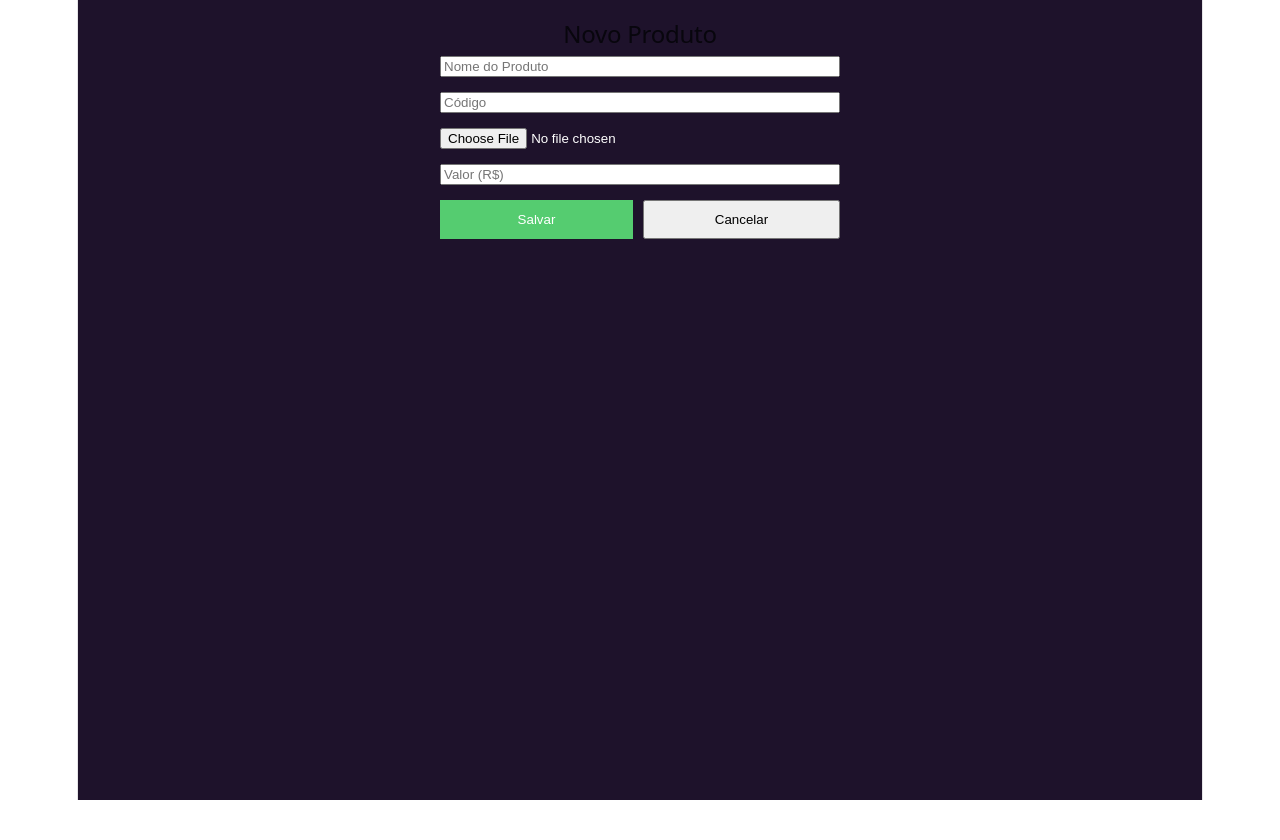
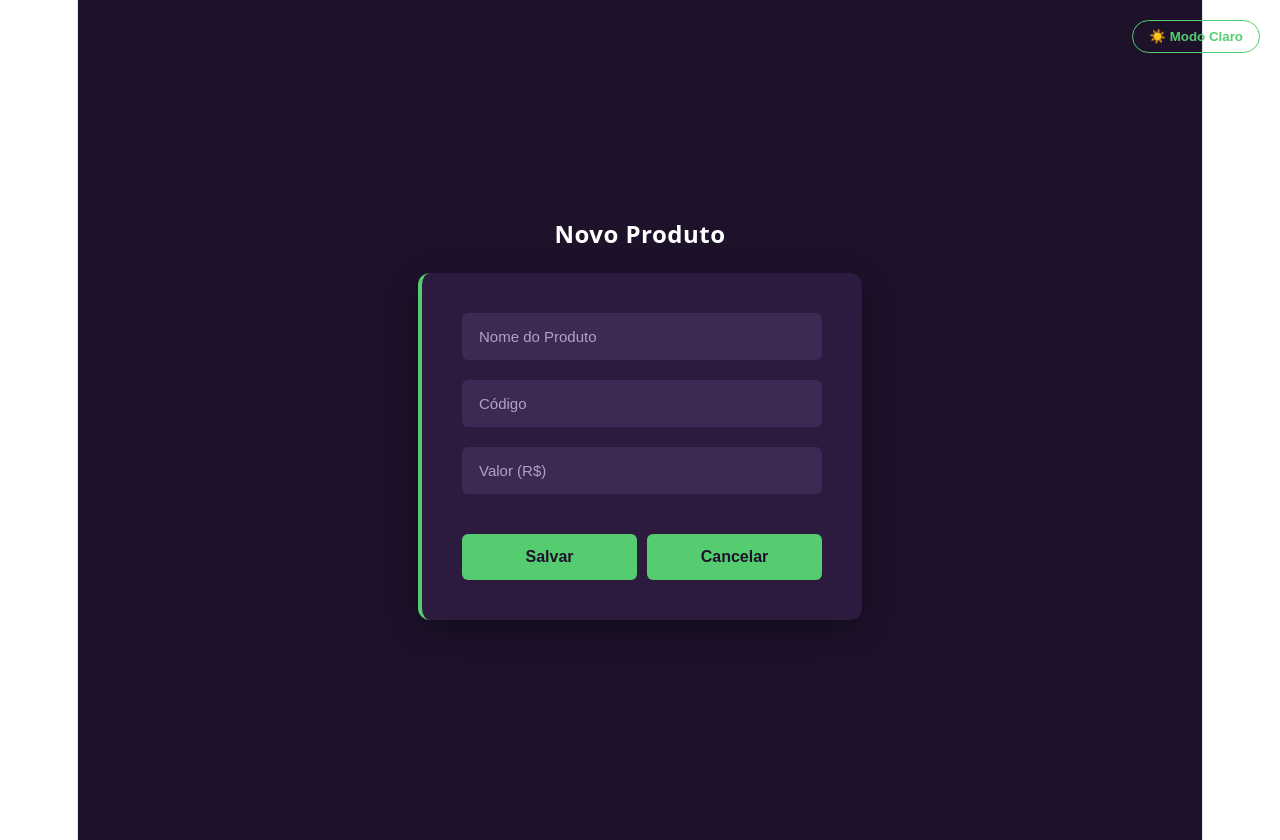
Before and after one commit to Cambruzzi/Frontend-do-CRUD, a React (Vite) app: page /novo-produto in a window 1280 px wide. Before the commit the page ends 800 px from the top, so only its background shows below. Built offline with nearby package versions, Linux system fonts and the light colour scheme.

Commit message:
feat: implementa edicao de produtos com fallback de F5 e testes dinamicos

```diff
--- a/src/App.jsx
+++ b/src/App.jsx
@@ -13,8 +13,9 @@ function LayoutConfigurado() {
         <Route path="/" element={<Navigate to="/login" />} />
         <Route path="/login" element={<Login />} />
         <Route path="/cadastro" element={<CadastroUsuario />} />
+        <Route path="/editar-produto/:id" element={<CadastroProduto />} />
+        <Route path="/novo-produto" element={<CadastroProduto />} />
         <Route path="/produtos" element={<Produtos />} />
-        <Route path="/novo-produto" element={<CadastroProduto />} />
       </Routes>
     </div>
   );
--- a/src/pages/CadastroProduto.jsx
+++ b/src/pages/CadastroProduto.jsx
@@ -1,82 +1,147 @@
-import { useState } from 'react';
-import { useNavigate } from 'react-router-dom';
+import { useState, useEffect } from 'react';
+import { useNavigate, useParams, useLocation } from 'react-router-dom';
 import api from '../services/api';
+import { ThemeToggle } from '../components/ThemeToggle';
+import './Login.css';
 
+/**
+ * CONFIGURAÇÃO ESTÁTICA
+ * Declarada fora do componente para não ser recriada a cada renderização (Digitação).
+ * Isso economiza processamento do navegador.
+ */
+const CAMPOS_FORMULARIO = [
+  { name: 'nome', type: 'text', placeholder: 'Nome do Produto' },
+  { name: 'codigo', type: 'text', placeholder: 'Código' },
+  { name: 'valor', type: 'number', placeholder: 'Valor (R$)', step: '0.01' }
+];
+
+/**
+ * Componente híbrido de formulário de Produto.
+ * Atua tanto para Criação (POST) quanto para Edição (PUT).
+ */
 export function CadastroProduto() {
-  // 1. ESTADO UNIFICADO: Um único objeto para todo o formulário
-  const [formData, setFormData] = useState({
-    nome: '',
-    codigo: '',
-    valor: '',
-    imagem: null
-  });
-  const [erro, setErro] = useState('');
+  const { id } = useParams();
+  const location = useLocation();
   const navigate = useNavigate();
 
-  // 2. FUNÇÃO INTELIGENTE: Atualiza qualquer campo do formulário dinamicamente
+  const modoEdicao = Boolean(id);
+
+  const [formData, setFormData] = useState({ nome: '', codigo: '', valor: '' });
+  const [erro, setErro] = useState('');
+  const [carregando, setCarregando] = useState(false);
+
+  // 1. GESTÃO DE CICLO DE VIDA E DADOS
+  useEffect(() => {
+    // Se for um novo cadastro, ignora o bloco inteiro
+    if (!modoEdicao) return;
+
+    const recuperarDadosProduto = () => {
+      // Cenário A: Dados vieram limpos da navegação
+      const produtoDaLista = location.state?.produtoNaMala;
+
+      if (produtoDaLista) {
+        setFormData({
+          nome: produtoDaLista.nome,
+          codigo: produtoDaLista.codigo,
+          valor: produtoDaLista.valor
+        });
+        sessionStorage.setItem(`produto_${id}`, JSON.stringify(produtoDaLista));
+        return; // Early return: interrompe a execução aqui, não precisa do "else"
+      }
+
+      // Cenário B: Usuário deu F5 (Procura no cofre de segurança)
+      const copiaSeguranca = sessionStorage.getItem(`produto_${id}`);
+
+      if (copiaSeguranca) {
+        const produtoRecuperado = JSON.parse(copiaSeguranca);
+        setFormData({
+          nome: produtoRecuperado.nome,
+          codigo: produtoRecuperado.codigo,
+          valor: produtoRecuperado.valor
+        });
+        return;
+      }
+
+      // Cenário C: Acesso direto pelo link sem dados, volta para a base
+      navigate('/produtos', { replace: true });
+    };
+
+    recuperarDadosProduto();
+
+    // Cleanup: Remove os dados do cofre ao sair da tela de forma natural
+    return () => sessionStorage.removeItem(`produto_${id}`);
+  }, [modoEdicao, id, location.state, navigate]);
+
+  // 2. MANIPULAÇÃO DE EVENTOS
   const lidarComMudanca = (e) => {
-    // Extrai o 'name' (qual input está sendo digitado) e o 'value' (o que foi digitado)
     const { name, value } = e.target;
-
-    setFormData((estadoAnterior) => ({
-      ...estadoAnterior, // Mantém os dados dos outros campos
-      [name]: value      // Atualiza apenas o campo que está sendo digitado
-    }));
+    setFormData((prev) => ({ ...prev, [name]: value }));
   };
 
   const salvarProduto = async (e) => {
     e.preventDefault();
     setErro('');
+    setCarregando(true);
+
+    // Isola a montagem do "pacote" (Payload) para não repetir código
+    const payload = {
+      nome: formData.nome,
+      codigo: formData.codigo,
+      valor: parseFloat(formData.valor)
+    };
 
     try {
-      await api.post('v1/produtos/', {
-        nome: formData.nome,
-        codigo: formData.codigo,
-        valor: parseFloat(formData.valor)
-      });
+      if (modoEdicao) {
+        await api.put(`v1/produtos/${id}/`, payload);
+      } else {
+        await api.post('v1/produtos/', payload);
+      }
+
       navigate('/produtos');
     } catch (error) {
-      console.error(error);
-      setErro('Erro ao salvar o produto.');
+      console.error('Erro na submissão:', error);
+      setErro(`Erro ao ${modoEdicao ? 'atualizar' : 'salvar'} o produto.`);
+    } finally {
+      setCarregando(false);
     }
   };
 
-  // 3. CONFIGURAÇÃO DOS CAMPOS: Uma lista simples
-  const camposDoFormulario = [
-    { name: 'nome', type: 'text', placeholder: 'Nome do Produto', accept: '' ,required: true, step: ''},
-    { name: 'codigo', type: 'text', placeholder: 'Código', accept: '', step: '', required: false  },
-    { name: 'imagem', type: 'file', placeholder: 'URL da Imagem', accept: 'image/*', step: '', required: false },
-    { name: 'valor', type: 'number', placeholder: 'Valor (R$)', accept: '',step: '0.01', required: true }
-  ];
+  // 3. RENDERIZAÇÃO DA INTERFACE
+  return (
+    <div className="login-container">
+      <ThemeToggle />
 
-  return (
-    <div style={{ padding: '20px', maxWidth: '400px', margin: '0 auto' }}>
-      <h2>Novo Produto</h2>
+      <h2>{modoEdicao ? 'Editar Produto' : 'Novo Produto'}</h2>
 
-      <form onSubmit={salvarProduto} style={{ display: 'flex', flexDirection: 'column', gap: '15px' }}>
+      <form onSubmit={salvarProduto} className="login-form">
 
-        {/* 4. O MAP: Desenha todos os inputs de uma vez */}
-        {camposDoFormulario.map((campo) => (
+        {CAMPOS_FORMULARIO.map((campo) => (
           <input
-            key={campo.name} // O React exige uma chave única no map
+            key={campo.name}
             name={campo.name}
             type={campo.type}
             step={campo.step}
             placeholder={campo.placeholder}
-            value={formData[campo.name]} // Pega o valor correspondente no objeto unificado
-            onChange={lidarComMudanca}   // Usa a mesma função para todos
-            required ={campo.required}
-            accept={campo.accept}
+            value={formData[campo.name]}
+            onChange={lidarComMudanca}
+            disabled={carregando}
+            required
           />
         ))}
 
-        {erro && <p style={{ color: 'red' }}>{erro}</p>}
+        {erro && <p className="mensagem-erro">{erro}</p>}
 
-        <div style={{ display: 'flex', gap: '10px' }}>
-          <button type="submit" style={{ flex: 1, backgroundColor: '#55CC70', color: 'white', border: 'none', padding: '10px' }}>
-            Salvar
+        <div className="form-acoes">
+          <button type="submit" disabled={carregando} className="btn-primario">
+            {carregando ? 'Salvando...' : 'Salvar'}
           </button>
-          <button type="button" onClick={() => navigate('/produtos')} style={{ flex: 1, padding: '10px' }}>
+
+          <button
+            type="button"
+            onClick={() => navigate('/produtos')}
+            disabled={carregando}
+            className="btn-secundario"
+          >
             Cancelar
           </button>
         </div>
--- a/src/pages/Login.css
+++ b/src/pages/Login.css
@@ -129,3 +129,24 @@
   background-color: var(--verde-neon);
   color: var(--bg-principal);
 }
+
+.form-acoes {
+  display: flex;
+  gap: 10px;
+  margin-top: 10px;
+}
+
+.btn-primario {
+  flex: 1;
+}
+
+.btn-secundario {
+  flex: 1;
+  background-color: transparent;
+  border: 1px solid var(--texto-secundario);
+  color: var(--texto-secundario);
+}
+
+.btn-secundario:hover {
+  background-color: rgba(255, 255, 255, 0.1); /* Um efeito sutil no hover */
+}
--- a/src/pages/Produtos.jsx
+++ b/src/pages/Produtos.jsx
@@ -75,12 +75,18 @@ export function Produtos() {
               <strong className="produto-nome">{produto.nome}</strong>
               <span className="produto-codigo">Código: {produto.codigo}</span>
             </div>
-
-            <div className="produto-preco-wrapper">
+            <div className="produto-acoes" style={{ display: 'flex', alignItems: 'center', gap: '15px' }}>
               <strong className="produto-preco">
                 R$ {produto.valor}
               </strong>
-            </div>
+              <button
+                onClick={() => navigate(`/editar-produto/${produto.id}`, { state: { produtoNaMala: produto } })}
+                style={{ background: 'transparent', border: '1px solid var(--verde-neon)', color: 'var(--verde-neon)', padding: '5px 10px', borderRadius: '4px', cursor: 'pointer' }}
+              >
+                ✏️ Editar
+              </button>
+      </div>
+
           </div>
         ))}
       </div>
```
Also changed, not shown: 1 other file (tests, documents, lock files or other folders).
